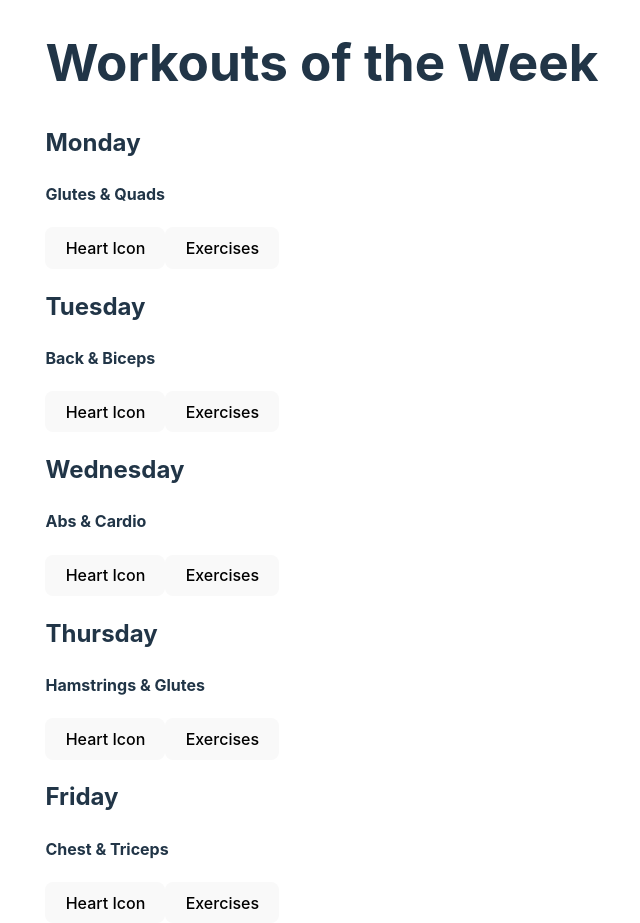
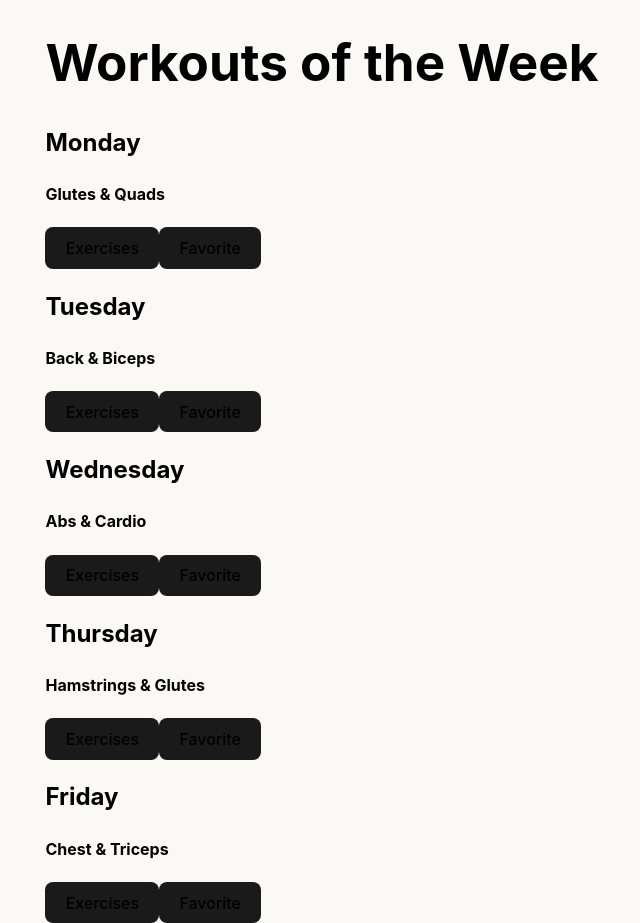
Before and after one commit to brit-martin/bStrong-workoutapp, a React (Vite) app: page / in a window 1280 px wide. Shown: the whole page, without its empty margins (318-958 px from the left). Built offline with nearby package versions, Linux system fonts and the light colour scheme.

Commit message:
updated componants, table data, and foreign keys

```diff
--- a/package.json
+++ b/package.json
@@ -7,7 +7,9 @@
     "dev": "vite",
     "build": "vite build",
     "lint": "eslint . --ext js,jsx --report-unused-disable-directives --max-warnings 0",
-    "preview": "vite preview"
+    "preview": "vite preview",
+    "seed": "node scripts/seeds.js",
+    "initdb": "droppdb workout_app && createdb workout_app"
   },
   "dependencies": {
     "express": "^4.18.2",
--- a/src/App.jsx
+++ b/src/App.jsx
@@ -1,4 +1,4 @@
-import Card from './Card.jsx'
+import Exercise from './Exercise.jsx'
 
 
 function App() {
@@ -7,7 +7,36 @@ function App() {
   return (
     <>
      <h1>Workouts of the Week</h1>
-     <Card/>
+     <div>
+                <h2>Monday</h2>
+                <h4>Glutes & Quads</h4>
+                <Exercise/>
+            </div>
+            <div>
+                <h2>Tuesday</h2>
+                <h4>Back & Biceps</h4>
+
+                <Exercise/>
+            </div>
+            <div>
+                <h2>Wednesday</h2>
+                <h4>Abs & Cardio</h4>
+
+                <Exercise/>
+            </div>
+            <div>
+                <h2>Thursday</h2>
+                <h4>Hamstrings & Glutes</h4>
+
+                <Exercise/>
+            </div>
+            <div>
+                <h2>Friday</h2>
+                <h4>Chest & Triceps</h4>
+
+                <Exercise/>
+            </div>
+
     </>
   )
 }
--- a/src/Card.jsx
+++ /dev/null
@@ -1,38 +0,0 @@
-
-export default function Card(){
-    return (
-        <>
-            <div>
-                <h2>Monday</h2>
-                <h4>Glutes & Quads</h4>
-                <button>Heart Icon</button>
-                <button>Exercises</button>
-            </div>
-            <div>
-                <h2>Tuesday</h2>
-                <h4>Back & Biceps</h4>
-                <button>Heart Icon</button>
-                <button>Exercises</button>
-            </div>
-            <div>
-                <h2>Wednesday</h2>
-                <h4>Abs & Cardio</h4>
-                <button>Heart Icon</button>
-                <button>Exercises</button>
-            </div>
-            <div>
-                <h2>Thursday</h2>
-                <h4>Hamstrings & Glutes</h4>
-                <button>Heart Icon</button>
-                <button>Exercises</button>
-            </div>
-            <div>
-                <h2>Friday</h2>
-                <h4>Chest & Triceps</h4>
-                <button>Heart Icon</button>
-                <button>Exercises</button>
-            </div>
-
-        </>
-    )
-}
--- /dev/null
+++ b/src/Exercise.jsx
@@ -0,0 +1,9 @@
+
+export default function Exercise(){
+    return (
+        <>
+        <button>Exercises</button>
+        <button>Favorite</button>
+        </>
+    )
+}
--- a/src/index.css
+++ b/src/index.css
@@ -4,8 +4,8 @@
   font-weight: 400;
 
   color-scheme: light dark;
-  color: rgba(255, 255, 255, 0.87);
-  background-color: #242424;
+  color: black;
+  background-color: #FAF9F6;
 
   font-synthesis: none;
   text-rendering: optimizeLegibility;
@@ -44,20 +44,5 @@ button {
   transition: border-color 0.25s;
 }
 button:hover {
-  border-color: maroon;
+  box-shadow: 0px 0px 7px black;
 }
-button:focus,
-button:focus-visible {
-  outline: 4px auto -webkit-focus-ring-color;
-}
-
-@media (prefers-color-scheme: light) {
-  :root {
-    color: #213547;
-    background-color: #ffffff;
-  }
-
-  button {
-    background-color: #f9f9f9;
-  }
-}
```
Also changed, not shown: models/model.js (+10 -13 lines), scripts/seeds.js (+21 -18 lines), server.js (+4 -4 lines), devLog.txt.
